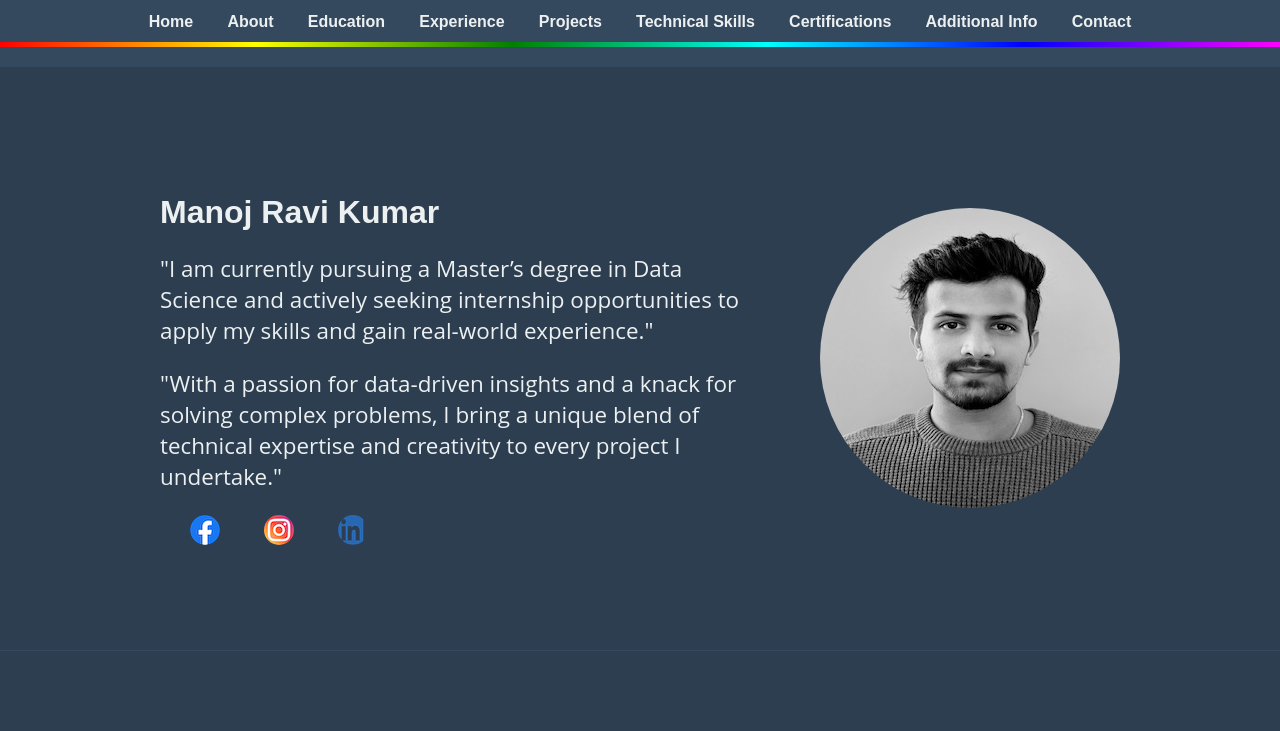
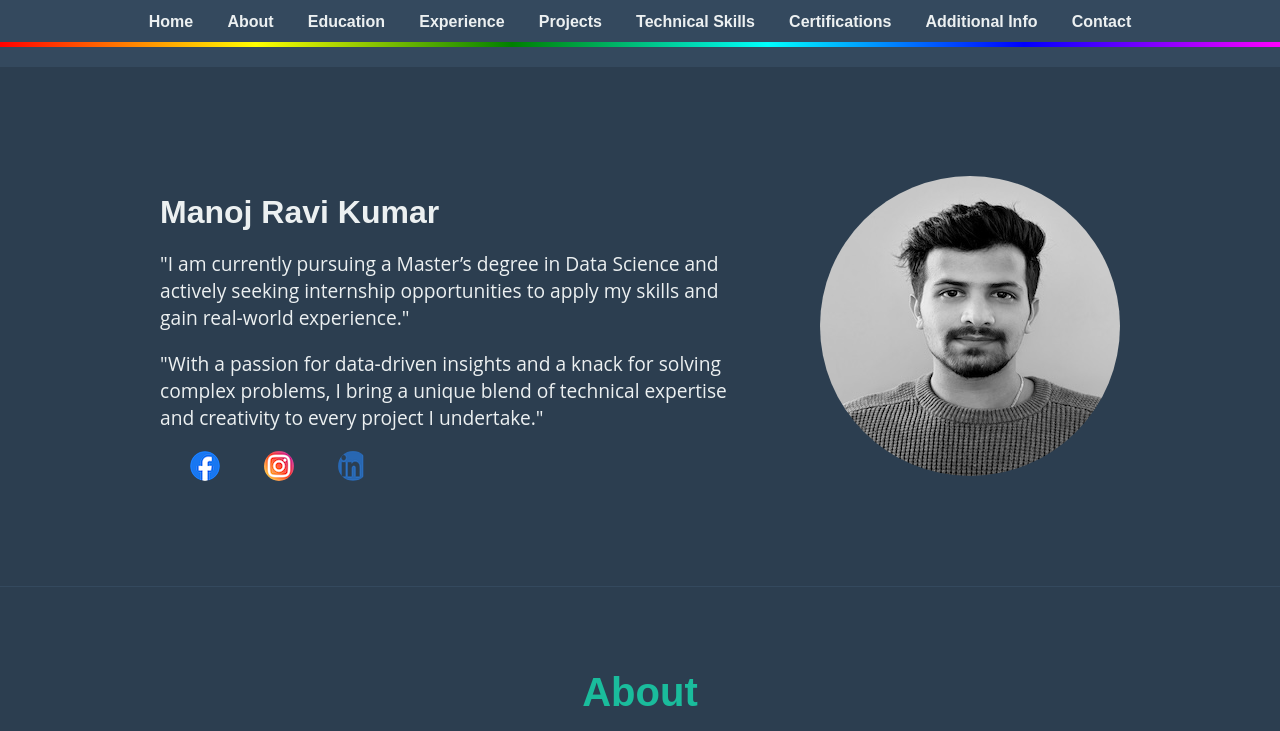
Before and after one commit to Manojkumarr0925/portfolio, a website: page index.html in a window 1280 px wide. Shown: the top 731 px of the page. Drawn offline with Linux system fonts and the light colour scheme.

Commit message:
Adjusted font sizes: Home section to standard, Additional Info larger

```diff
--- a/styles/style.css
+++ b/styles/style.css
@@ -172,18 +172,18 @@ section {
     color: #1abc9c; /* Green color for headings */
 }
 
-/* Specific font size adjustments */
-#home p,
+/* Font size adjustments */
+.tab-content ul li,
+.tab-content p,
+#about p,
+#certifications p,
+#home p {
+    font-size: 1.2em; /* Standard text size for most sections */
+}
+
 #additional-info ul li,
 #additional-info p {
-    font-size: 1.4em; /* Slightly larger text size */
-}
-
-.tab-content ul li,
-.tab-content p,
-#about p, /* Maintain standard text size for other sections */
-#certifications p {
-    font-size: 1.2em; /* Standard text size */
+    font-size: 1.4em; /* Larger text size for Additional Info section */
 }
 
 footer {
```
